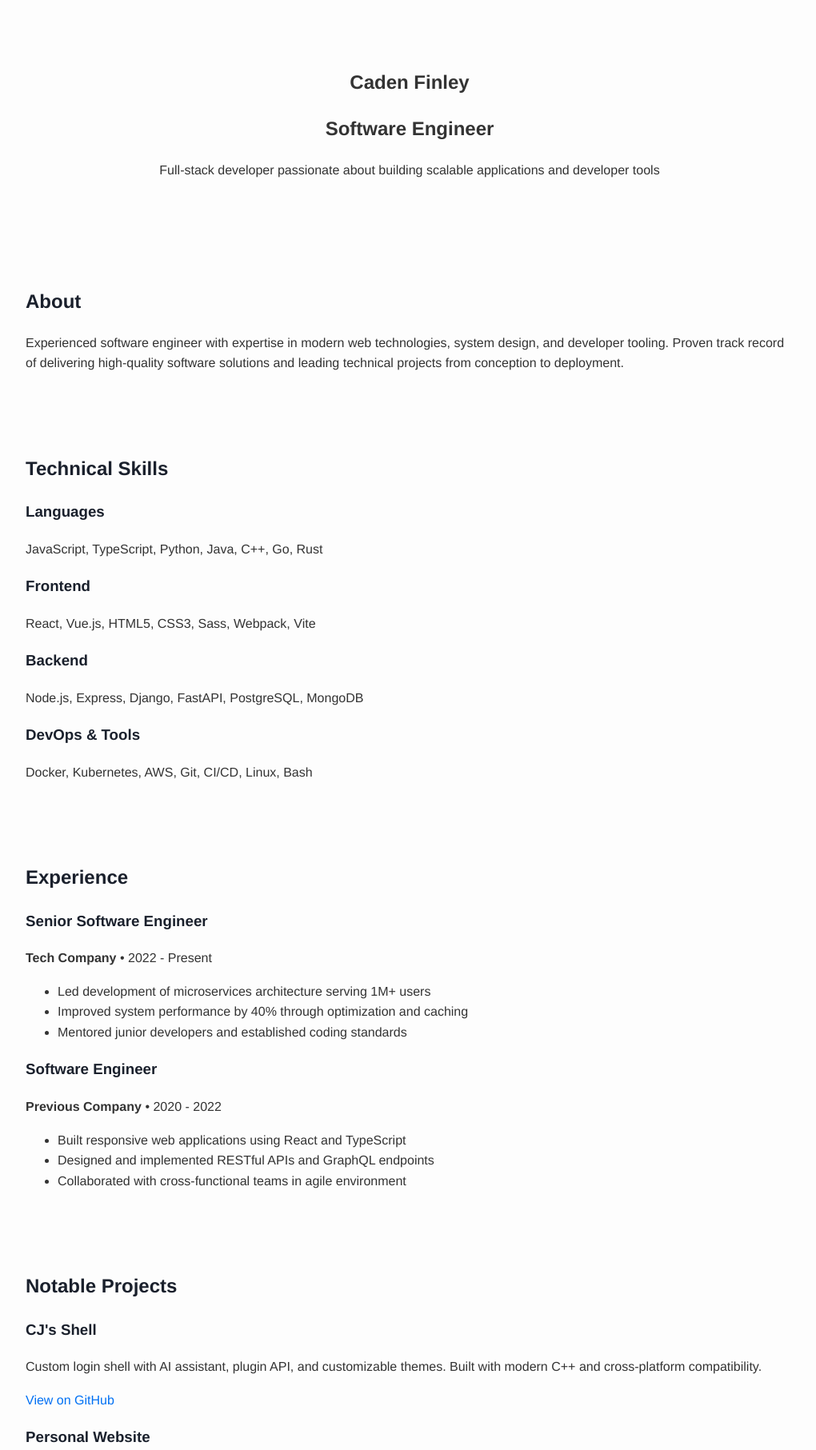
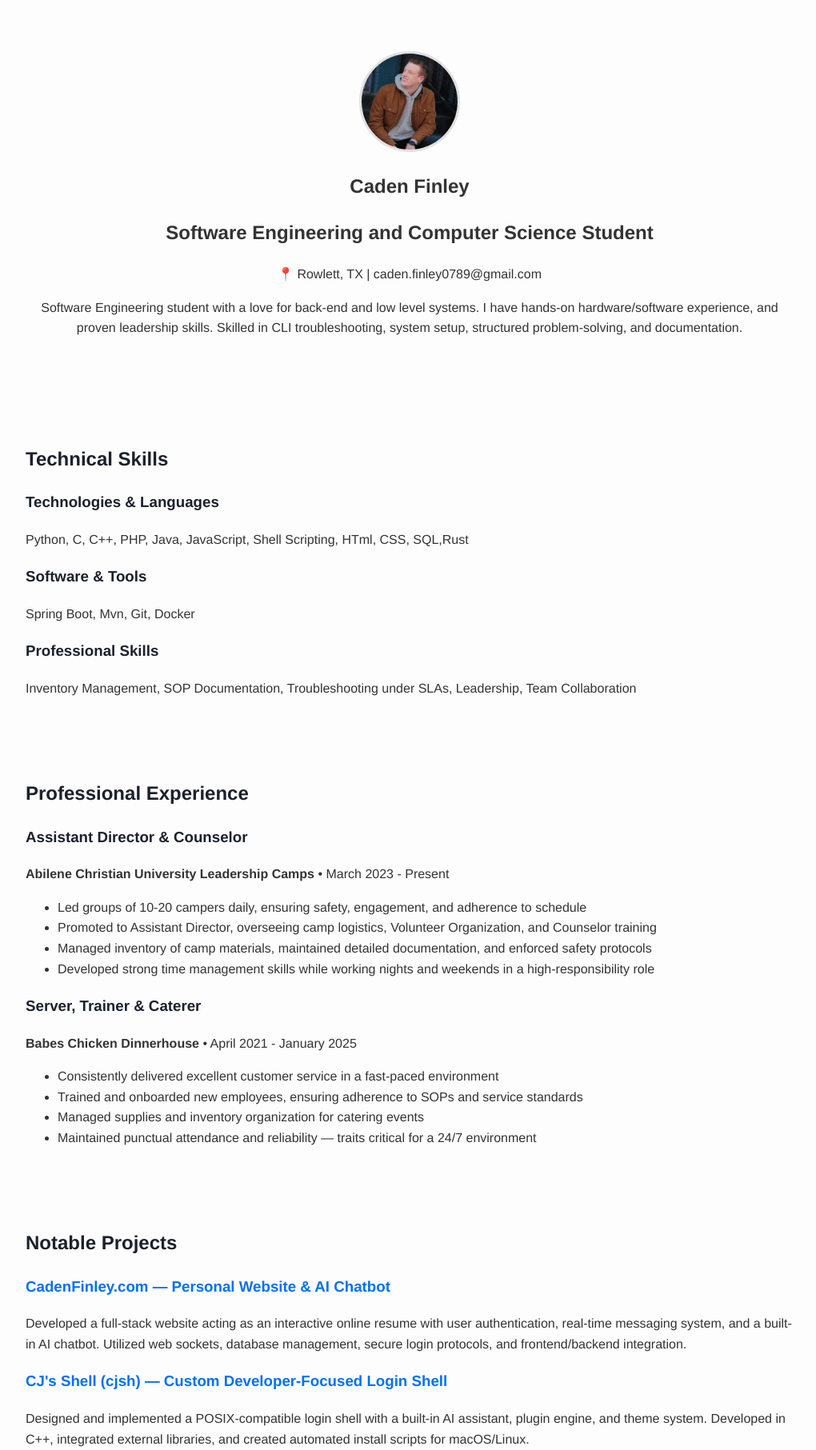
Before and after one commit to CadenFinley/CadenFinley.com, a PHP site: page /cadenfinley.html in a window 1280 px wide. Shown: the part 113-1926 px from the top of the page at 80% size, without its empty margins (128-1148 px from the left). Run offline with PHP 8.4, Linux system fonts and the light colour scheme.

Commit message:
more simple website design

```diff
--- a/components/nav.js
+++ b/components/nav.js
@@ -21,7 +21,7 @@ export function navSection() {
 
   const navEl = tag("nav",
     a("Resume").att$("href", "#"),
-    a("Projects").att$("href", "#/projects"),
+    a("Projects").att$("href", "#projects").att$("id", "projects-link"),
     toggleSwitch
   ).att$("class", "navbar");
 
@@ -39,6 +39,19 @@ export function navSection() {
       }
     });
 
+  // Add smooth scrolling for Projects link
+  navEl.querySelector("#projects-link")
+    .addEventListener("click", (e) => {
+      e.preventDefault();
+      const projectsSection = document.querySelector("#projects");
+      if (projectsSection) {
+        projectsSection.scrollIntoView({
+          behavior: "smooth",
+          block: "start"
+        });
+      }
+    });
+
   navEl.appendChild(socialSection());
 
   return navEl;
--- a/pages/home.js
+++ b/pages/home.js
@@ -1,5 +1,4 @@
-import { socialSection } from "../components/socialButtons.js";
-import { tag, a, h1, h2, h3, p } from "../grecha.js";
+import { tag, a, h1, h2, h3, p, img } from "../grecha.js";
 import { navSection } from "../components/nav.js";
 import { footerSection } from "../components/footer.js";
 
@@ -9,62 +8,57 @@ export function homePage() {
     navSection(),
     // header section
     tag("section",
+      img("images/cadenfinley.jpeg").att$("class", "profile-picture"),
       h1("Caden Finley"),
-      h2("Software Engineer"),
-      p("Full-stack developer passionate about building scalable applications and developer tools")
+      h2("Software Engineering and Computer Science Student"),
+      p("📍 Rowlett, TX | caden.finley0789@gmail.com"),
+      p("Software Engineering student with a love for back-end and low level systems. I have hands-on hardware/software experience, and proven leadership skills. Skilled in CLI troubleshooting, system setup, structured problem-solving, and documentation.")
     ).att$("class", "hero"),
-    // about section
-    tag("section",
-      h2("About"),
-      p("Experienced software engineer with expertise in modern web technologies, system design, and developer tooling. Proven track record of delivering high-quality software solutions and leading technical projects from conception to deployment.")
-    ).att$("class", "section"),
     // skills section
     tag("section",
       h2("Technical Skills"),
       tag("div",
         tag("div",
-          h3("Languages"),
-          p("JavaScript, TypeScript, Python, Java, C++, Go, Rust")
+          h3("Technologies & Languages"),
+          p("Python, C, C++, PHP, Java, JavaScript, Shell Scripting, HTml, CSS, SQL,Rust")
         ).att$("class", "skill-category"),
         tag("div",
-          h3("Frontend"),
-          p("React, Vue.js, HTML5, CSS3, Sass, Webpack, Vite")
+          h3("Software & Tools"),
+          p("Spring Boot, Mvn, Git, Docker")
         ).att$("class", "skill-category"),
         tag("div",
-          h3("Backend"),
-          p("Node.js, Express, Django, FastAPI, PostgreSQL, MongoDB")
-        ).att$("class", "skill-category"),
-        tag("div",
-          h3("DevOps & Tools"),
-          p("Docker, Kubernetes, AWS, Git, CI/CD, Linux, Bash")
+          h3("Professional Skills"),
+          p("Inventory Management, SOP Documentation, Troubleshooting under SLAs, Leadership, Team Collaboration")
         ).att$("class", "skill-category")
       ).att$("class", "skills-grid")
     ).att$("class", "section"),
     // experience section
     tag("section",
-      h2("Experience"),
+      h2("Professional Experience"),
       tag("div",
-        h3("Senior Software Engineer"),
+        h3("Assistant Director & Counselor"),
         tag("div",
-          tag("strong", "Tech Company"),
-          tag("span", " • 2022 - Present")
+          tag("strong", "Abilene Christian University Leadership Camps"),
+          tag("span", " • March 2023 - Present")
         ).att$("class", "job-header"),
         tag("ul",
-          tag("li", "Led development of microservices architecture serving 1M+ users"),
-          tag("li", "Improved system performance by 40% through optimization and caching"),
-          tag("li", "Mentored junior developers and established coding standards")
+          tag("li", "Led groups of 10-20 campers daily, ensuring safety, engagement, and adherence to schedule"),
+          tag("li", "Promoted to Assistant Director, overseeing camp logistics, Volunteer Organization, and Counselor training"),
+          tag("li", "Managed inventory of camp materials, maintained detailed documentation, and enforced safety protocols"),
+          tag("li", "Developed strong time management skills while working nights and weekends in a high-responsibility role")
         )
       ).att$("class", "experience-item"),
       tag("div",
-        h3("Software Engineer"),
+        h3("Server, Trainer & Caterer"),
         tag("div",
-          tag("strong", "Previous Company"),
-          tag("span", " • 2020 - 2022")
+          tag("strong", "Babes Chicken Dinnerhouse"),
+          tag("span", " • April 2021 - January 2025")
         ).att$("class", "job-header"),
         tag("ul",
-          tag("li", "Built responsive web applications using React and TypeScript"),
-          tag("li", "Designed and implemented RESTful APIs and GraphQL endpoints"),
-          tag("li", "Collaborated with cross-functional teams in agile environment")
+          tag("li", "Consistently delivered excellent customer service in a fast-paced environment"),
+          tag("li", "Trained and onboarded new employees, ensuring adherence to SOPs and service standards"),
+          tag("li", "Managed supplies and inventory organization for catering events"),
+          tag("li", "Maintained punctual attendance and reliability — traits critical for a 24/7 environment")
         )
       ).att$("class", "experience-item")
     ).att$("class", "section"),
@@ -72,23 +66,30 @@ export function homePage() {
     tag("section",
       h2("Notable Projects"),
       tag("div",
-        h3("CJ's Shell"),
-        p("Custom login shell with AI assistant, plugin API, and customizable themes. Built with modern C++ and cross-platform compatibility."),
-        p(a("View on GitHub").att$("href", "https://github.com/CadenFinley/CJsShell"))
+        tag("h3", a("CadenFinley.com — Personal Website & AI Chatbot").att$("href", "https://github.com/CadenFinley/CadenFinley.com")),
+        p("Developed a full-stack website acting as an interactive online resume with user authentication, real-time messaging system, and a built-in AI chatbot. Utilized web sockets, database management, secure login protocols, and frontend/backend integration.")
       ).att$("class", "project-item"),
       tag("div",
-        h3("Personal Website"),
-        p("Modern, responsive portfolio website built with vanilla JavaScript and a custom DOM manipulation framework."),
-        p(a("View Project").att$("href", "#"))
+        tag("h3", a("CJ's Shell (cjsh) — Custom Developer-Focused Login Shell").att$("href", "https://github.com/CadenFinley/CJsShell")),
+        p("Designed and implemented a POSIX-compatible login shell with a built-in AI assistant, plugin engine, and theme system. Developed in C++, integrated external libraries, and created automated install scripts for macOS/Linux.")
+      ).att$("class", "project-item"),
+      tag("div",
+        tag("h3", a("ASCII Adventurer — CLI Text Adventure Game").att$("href", "https://github.com/CadenFinley/ASCII-Adventurer")),
+        p("Built a text-based adventure game with randomized world generation, AI-generated storylines, and encrypted save states. Strengthened skills in data structures, file serialization, and user input parsing.")
       ).att$("class", "project-item")
-    ).att$("class", "section"),
+    ).att$("class", "section").att$("id", "projects"),
     // education section
     tag("section",
       h2("Education"),
       tag("div",
-        h3("Bachelor of Science in Computer Science"),
-        p("University Name • 2016 - 2020"),
-        p("Relevant Coursework: Data Structures, Algorithms, Software Engineering, Database Systems")
+        h3("Bachelor of Science in Computer Science, Software Engineering"),
+        p("Abilene Christian University • August 2023 - May 2026 (Expected)"),
+        p("Currently pursuing degree with focus on software engineering and system design")
+      ).att$("class", "education-item"),
+      tag("div",
+        h3("Associate of Science in Computer Science"),
+        p("Dallas College • August 2019 - May 2023"),
+        p("Earned 3 certifications: CIT Software Programmer/Developer Assistant, Programmer Lvl. 1, Technology Support")
       ).att$("class", "education-item")
     ).att$("class", "section"),
     // footer
--- a/styles.css
+++ b/styles.css
@@ -52,6 +52,19 @@ body {
   background-color: transparent;
   color: var(--color-text);
   transition: background-color var(--transition-fast);
+}
+.profile-picture {
+  width: 120px;
+  height: 120px;
+  border-radius: 50%;
+  margin: 0 auto 1.5rem auto;
+  display: block;
+  border: 3px solid var(--color-accent);
+  transition: border-color var(--transition-fast), transform var(--transition-fast);
+  object-fit: cover;
+}
+.profile-picture:hover {
+  transform: scale(1.05);
 }
 .hero pre {
   font-family: monospace;
```
Also changed, not shown: ref-readme.md (deleted, +0 -127 lines), images/cadenfinley.jpeg (added), 5 other files.
